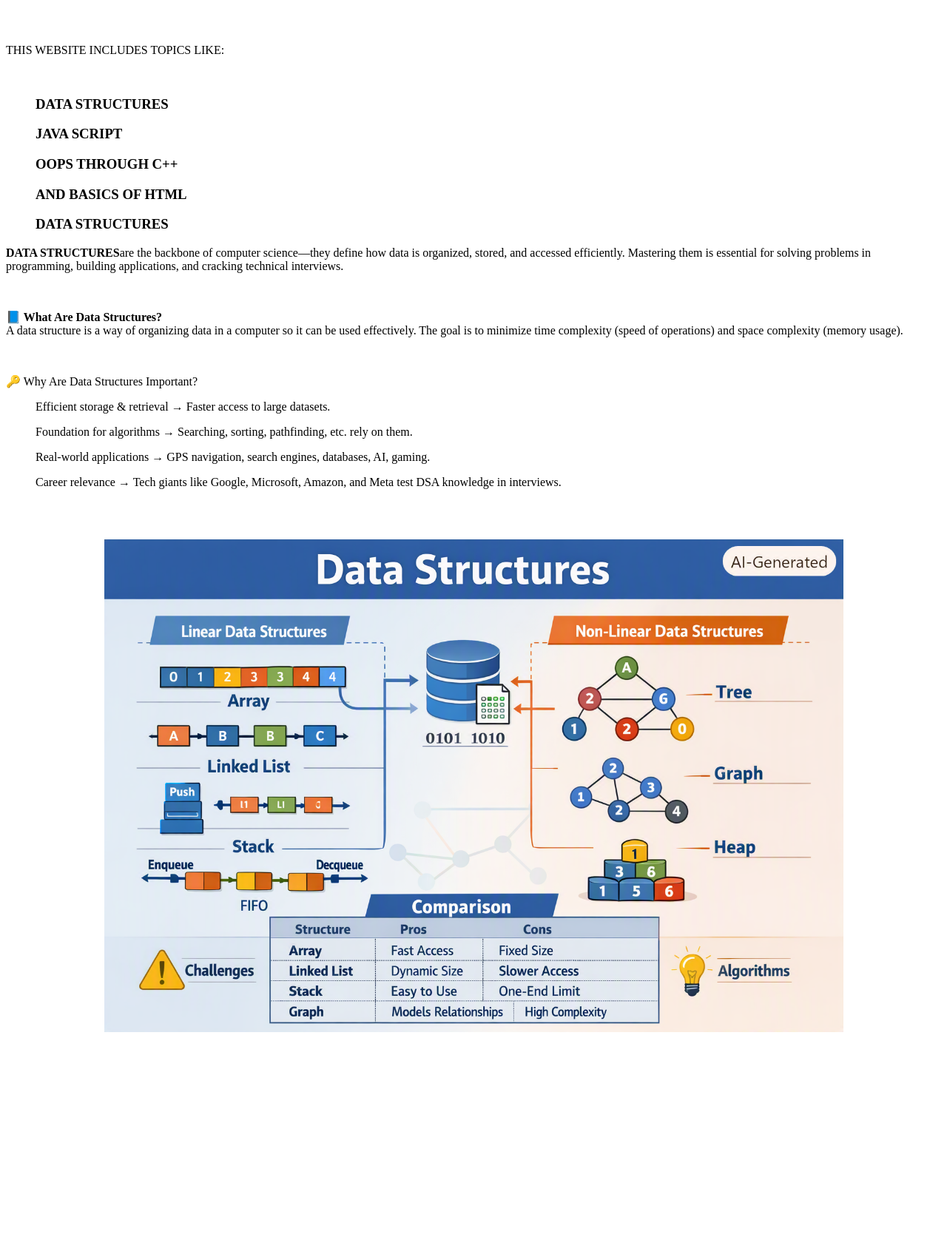
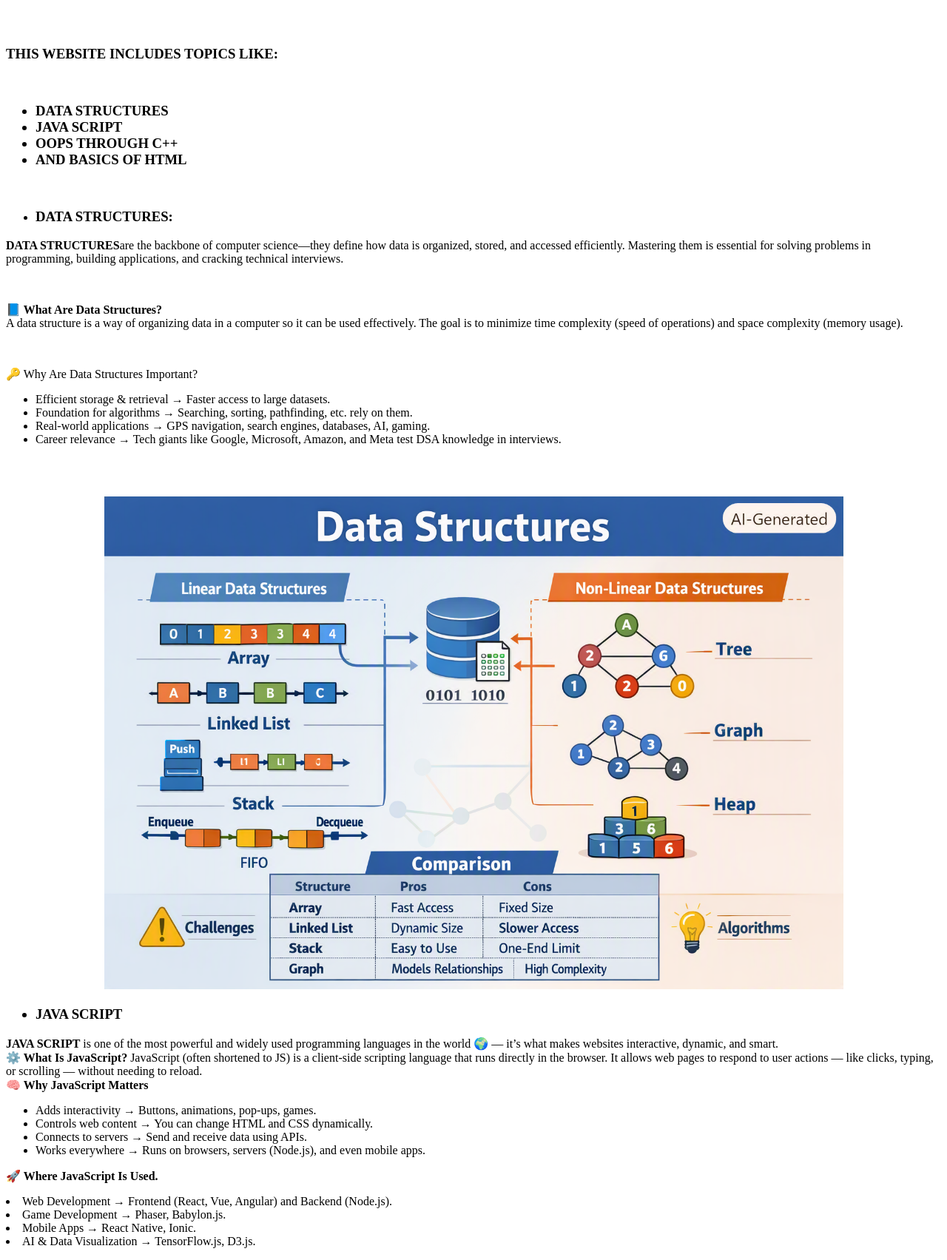
Before and after one commit to DEV-OMERKHAN/first-website, a plain HTML site: page index.html in a window 1280 px wide. Shown: the part 120-1823 px from the top of the page at 74% size. Before the commit the page ends 1527 px from the top, so only its background shows below. Drawn offline with Linux system fonts and the light colour scheme.

Commit message:
Refactor HTML structure and improve content formatting

```diff
--- a/index.html
+++ b/index.html
@@ -9,23 +9,45 @@
   <center><h2>CREATED BY OMER</h2></center>
   <br>
   <br>
-  <p>THIS WEBSITE INCLUDES TOPICS LIKE:</p>
+  <h3><p>THIS WEBSITE INCLUDES TOPICS LIKE:</p></h3>
   <br>
-  <h3><UL>DATA STRUCTURES</UL>
-  <UL>JAVA SCRIPT</UL>
-  <ul>OOPS THROUGH C++</ul>
-  <ul>AND BASICS OF HTML</ul></h3>
-  <ul><H3>DATA STRUCTURES</H3></ul>
+  <h3><ul>
+    <li>DATA STRUCTURES</li>
+  <li>JAVA SCRIPT</li>
+  <li>OOPS THROUGH C++</li>
+  <li>AND BASICS OF HTML</li></ul></h3><br>
+  <ul><li><H3>DATA STRUCTURES:</H3></li></ul>
   <p><b>DATA STRUCTURES</b>are the backbone of computer science—they define how data is organized, stored, and accessed efficiently. Mastering them is essential for solving problems in programming, building applications, and cracking technical interviews.</p><br>
   <p><b>📘 What Are Data Structures?</b><br>
 A data structure is a way of organizing data in a computer so it can be used effectively. The goal is to minimize time complexity (speed of operations) and space complexity (memory usage). </p><br>
   <p>🔑 Why Are Data Structures Important?<br>
-<ul>Efficient storage & retrieval → Faster access to large datasets.</ul>
-<ul>Foundation for algorithms → Searching, sorting, pathfinding, etc. rely on them.</ul>
-<ul>Real-world applications → GPS navigation, search engines, databases, AI, gaming.</ul>
-<ul>Career relevance → Tech giants like Google, Microsoft, Amazon, and Meta test DSA knowledge in interviews.</ul><br> </p>
+<ul>
+<li>Efficient storage & retrieval → Faster access to large datasets.</li>
+<li>Foundation for algorithms → Searching, sorting, pathfinding, etc. rely on them.</li>
+<li>Real-world applications → GPS navigation, search engines, databases, AI, gaming.</li>
+<li>Career relevance → Tech giants like Google, Microsoft, Amazon, and Meta test DSA knowledge in interviews.</li>
+</ul><br>
+</p>
   <br>
   <center><img src = "Copilot_20260730_125927.png" alt="DATA STRUCTURES PHOTO" width="999"></center>
+  <h3><ul><li>JAVA SCRIPT</li></ul></h3>
+  <p><b>JAVA SCRIPT</b> is one of the most powerful and widely used programming languages in the world 🌍 — it’s what makes websites interactive, dynamic, and smart.<br>
+    <b>⚙️ What Is JavaScript?</b>
+JavaScript (often shortened to JS) is a client-side scripting language that runs directly in the browser. It allows web pages to respond to user actions — like clicks, typing, or scrolling — without needing to reload.<br>
 
+    <b>🧠 Why JavaScript Matters</b>
+<ul>
+<li>Adds interactivity → Buttons, animations, pop-ups, games.</li>
+<li>Controls web content → You can change HTML and CSS dynamically.</li>
+<li>Connects to servers → Send and receive data using APIs.</li>
+<li>Works everywhere → Runs on browsers, servers (Node.js), and even mobile apps.</li>
+</ul>
+  <b>🚀 Where JavaScript Is Used.</b>
+  <ul></ul>
+<li>Web Development → Frontend (React, Vue, Angular) and Backend (Node.js).</li>
+<li>Game Development → Phaser, Babylon.js.</li>
+<li>Mobile Apps → React Native, Ionic.</li>
+<li>AI & Data Visualization → TensorFlow.js, D3.js.</li>
+</ul></p>
 </body>
 </html>
```
